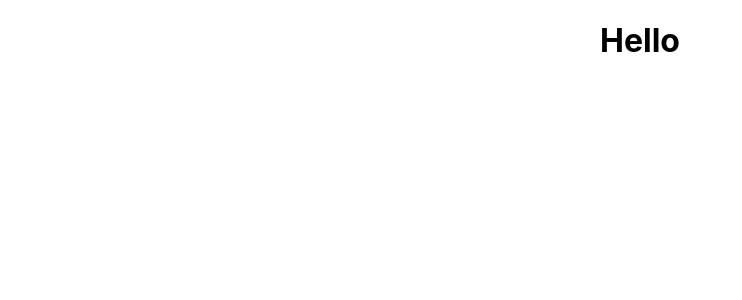
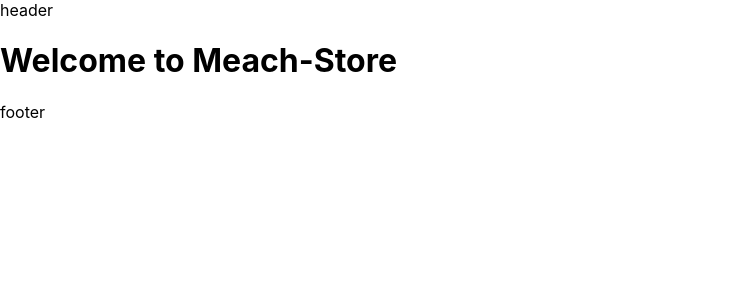
Before and after one commit to jztimm/merch-store, a React (Create React App) app: page / in a window 1280 px wide. Shown: the top 300 px of the page, without its empty margins (0-742 px from the left). Built offline with nearby package versions, Linux system fonts and the light colour scheme.

Commit message:
Created Header and Footer

```diff
--- a/src/App.js
+++ b/src/App.js
@@ -1,11 +1,15 @@
-import './App.css';
+import React from 'react'
+import Header from './Components/Header'
+import Footer from './Components/Footer'
 
-function App() {
+const App = () => {
   return (
-    <div className="App">
-      <h1>Hello</h1>
+    <div>
+      <Header />
+      <h1>Welcome to Meach-Store</h1>
+      <Footer/>
     </div>
-  );
+  )
 }
 
-export default App;
+export default App
--- /dev/null
+++ b/src/Components/Footer.js
@@ -0,0 +1,11 @@
+import React from 'react'
+
+const Footer = () => {
+  return (
+    <footer>
+      footer
+    </footer>
+  )
+}
+
+export default Footer
--- /dev/null
+++ b/src/Components/Header.js
@@ -0,0 +1,11 @@
+import React from 'react'
+
+const Header = () => {
+  return (
+    <header>
+      header
+    </header>
+  )
+}
+
+export default Header
```
